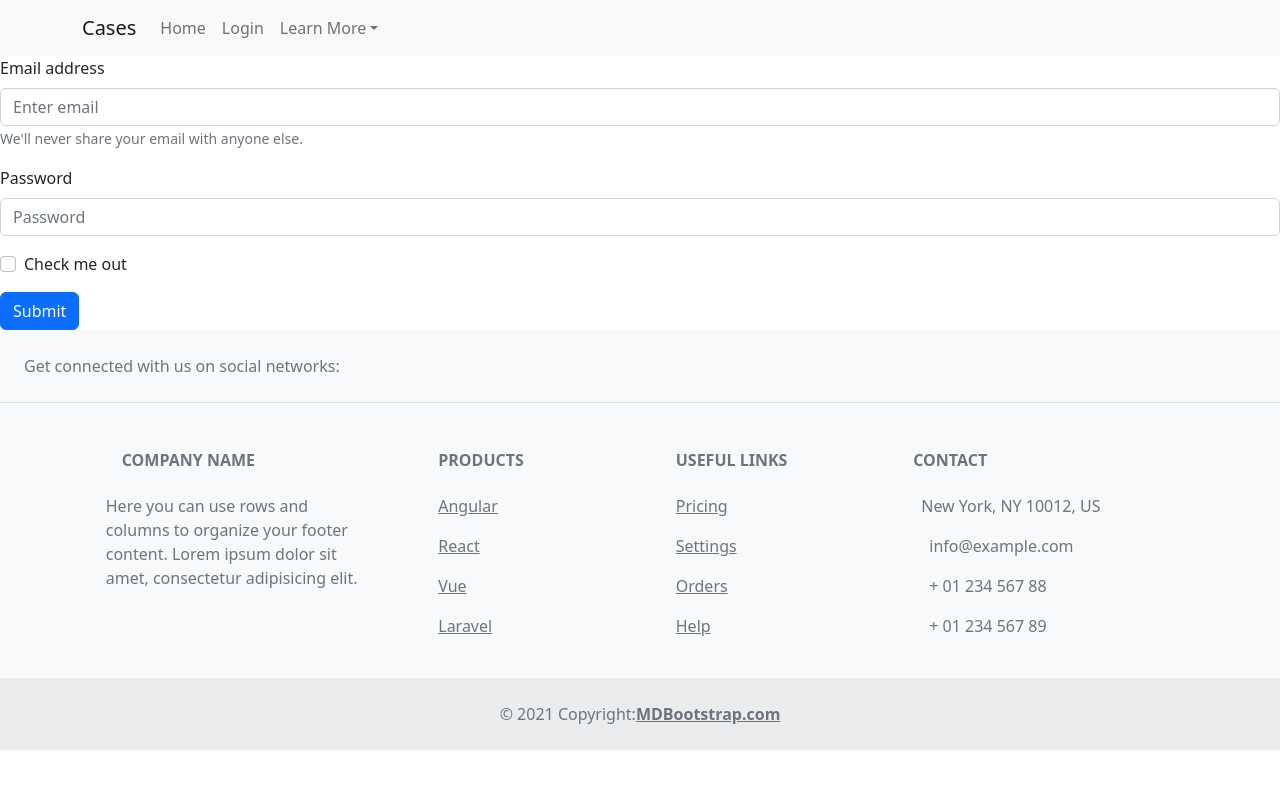
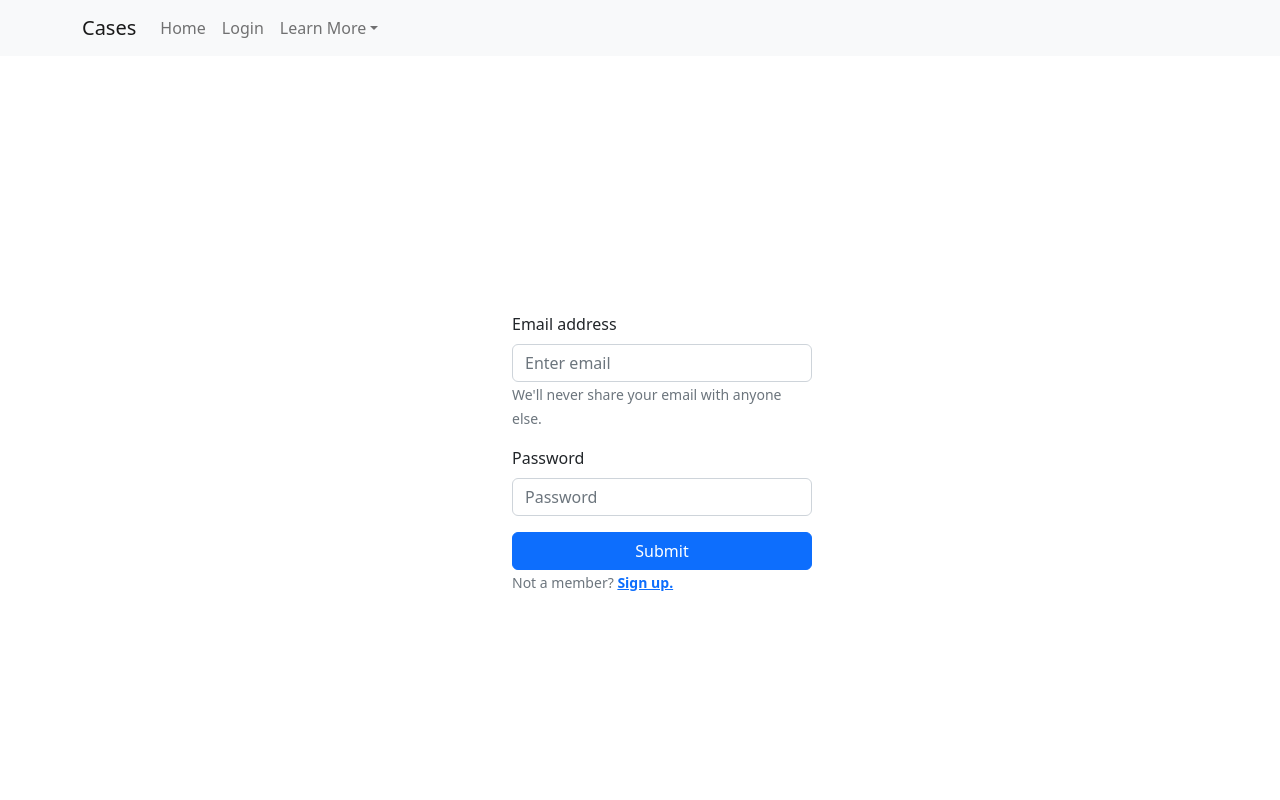
Before and after one commit to xleonard1/Attorney-Case-Management, a React (Create React App) app in the folder client/: page /login in a window 1280 px wide. Shown: the top 800 px of the page. Built offline with nearby package versions, Linux system fonts and the light colour scheme.

Commit message:
added form styling for login. adding form handling next

```diff
--- a/client/src/pages/Login.js
+++ b/client/src/pages/Login.js
@@ -1,13 +1,28 @@
 import React, { useState } from 'react'
 import Form from 'react-bootstrap/Form';
 import Button from 'react-bootstrap/Button'
+import Alert from 'react-bootstrap/Alert'
+
+
+const styles = {
+    formStyle: {
+        maxWidth: '100%',
+        marginLeft: '40%',
+        marginTop: '20%',
+        marginBottom: '20%'
+    },
+    inputStyle: {
+        width: '300px'
+    }
+}
+
 
 
 
 export default function Login () {
     return (
-        <Form>
-          <Form.Group className="mb-3" controlId="formBasicEmail">
+        <Form style={styles.formStyle}>
+          <Form.Group className="mb-3" controlId="formBasicEmail" style={styles.inputStyle}>
             <Form.Label>Email address</Form.Label>
             <Form.Control type="email" placeholder="Enter email" />
             <Form.Text className="text-muted">
@@ -15,16 +30,18 @@ export default function Login () {
             </Form.Text>
           </Form.Group>
 
-          <Form.Group className="mb-3" controlId="formBasicPassword">
+          <Form.Group className="mb-3" controlId="formBasicPassword" style={styles.inputStyle}>
             <Form.Label>Password</Form.Label>
             <Form.Control type="password" placeholder="Password" />
           </Form.Group>
-          <Form.Group className="mb-3" controlId="formBasicCheckbox">
-            <Form.Check type="checkbox" label="Check me out" />
-          </Form.Group>
-          <Button variant="primary" type="submit">
+          <Button variant="primary" type="submit" style={styles.inputStyle}>
             Submit
           </Button>
+          <Form.Group>
+          <Form.Text className="text-muted">
+              Not a member? <Alert.Link href="/signup"> Sign up.</Alert.Link>
+          </Form.Text>
+          </Form.Group>
         </Form>
       );
 
```
